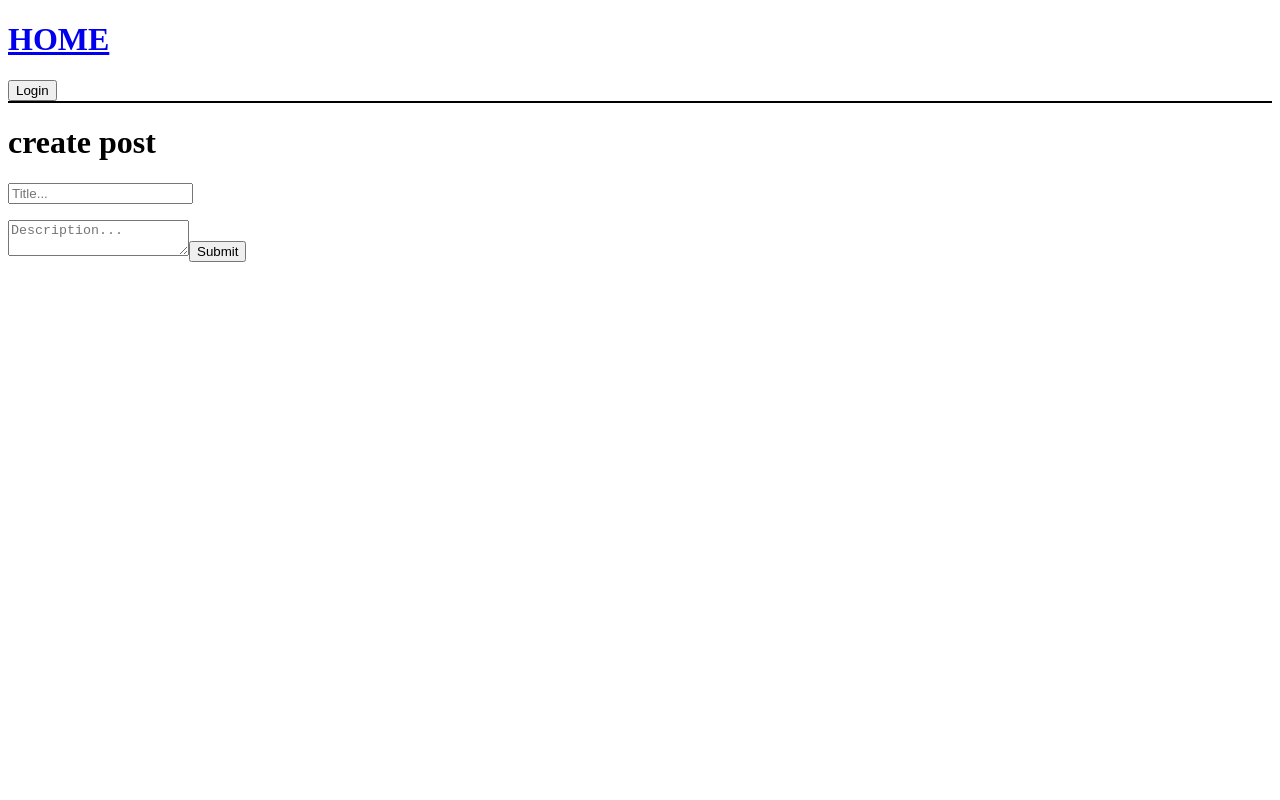
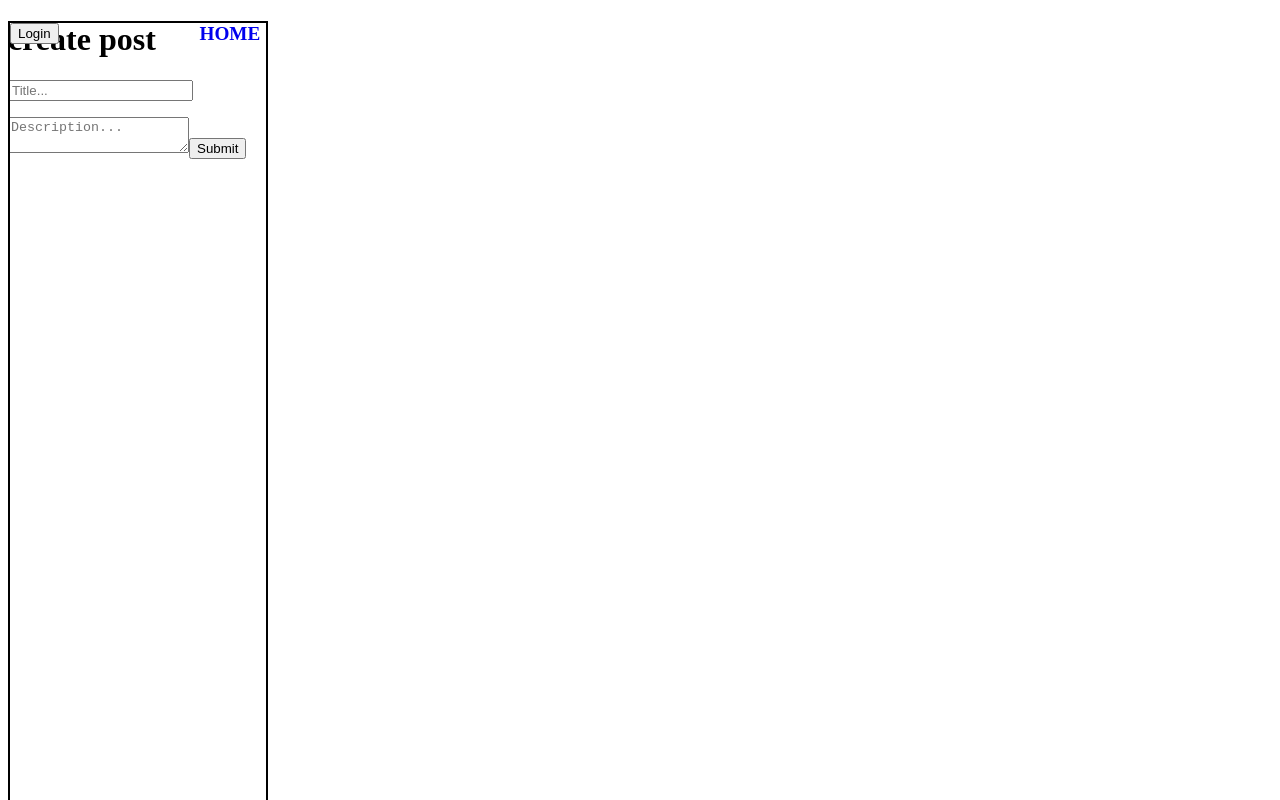
Before and after one commit to BrianHebert/wannabe, a React (Vite) app: page /CreatePost in a window 1280 px wide. Built offline with nearby package versions, Linux system fonts and the light colour scheme; no server answers.

Commit message:
added some basic styling to the navbar and home page

```diff
--- a/src/components/navbar.jsx
+++ b/src/components/navbar.jsx
@@ -9,7 +9,53 @@ import {  collection, getDocs,  query, where } from "firebase/firestore"
 import { useNavigate } from "react-router-dom";
 
 const NavbarStyle = styled.div`
-   border-bottom: black 2px solid;
+   border: black 2px solid;
+   float: left;
+   width: 20%;
+   height: 100%;
+   position: fixed;
+
+   h1{
+    font-size: 1.5vw;
+    margin-top:0px;
+    width: 26%;
+
+   }
+
+   .home{
+    float: right;
+
+   }
+
+   .profile{
+    float: right;
+
+    clear: right;
+   }
+
+   .imgContainer{
+    width: 26%;
+    float: right;
+    clear: right;
+
+   }
+
+   img{
+    float: left;
+    width: 85%;
+   }
+
+   .logout{
+    float: right;
+    clear: right;
+
+   }
+
+   .create{
+    float: right;
+    clear: right;
+
+   }
 `
 
 export default function Navbar(props){
@@ -59,7 +105,7 @@ export default function Navbar(props){
 
         {loading == false &&
         <NavbarStyle onLoad={getUser}>
-            <NavLink to={'/'} onClick={() => window.location='/'.reload()}><h1>HOME</h1></NavLink>
+            <NavLink to={'/'} onClick={() => window.location='/'.reload()}><h1 className="home">HOME</h1></NavLink>
             {!user && //because the user becomes true when logged in it will no longer display the login button
             <div>
             <button onClick={signInWithGoogle}>Login</button>
@@ -67,19 +113,20 @@ export default function Navbar(props){
 
             {user &&
             <div>
-            <NavLink to= "/Profile" state={{clickedUser: user?.uid}} onClick={() => window.location.reload()}>
-            <p>{nameDisplayed}</p>
-            <img  referrerPolicy="no-referrer" src={user?.photoURL || ""} width={30} height={30}/>
+            <NavLink to= "/Profile" state={{clickedUser: user?.uid}} >
+            <div className="imgContainer"> <img  referrerPolicy="no-referrer" src={user?.photoURL || ""} /></div>
+            <h1 className="profile">Profile</h1>
             </NavLink>
             </div>}
 
+            {user && <NavLink to= "/CreatePost"> <h1 className="create">Create</h1> </NavLink>}
 
             {user &&
             <div>
-            <button onClick={signUserOut}>Log Out</button>
+            <h1 className="logout" onClick={signUserOut}>Logout</h1>
             </div>}
 
-            {user && <NavLink to= "/CreatePost"> Create </NavLink>}
+
         </NavbarStyle>
         }
         </>
--- /dev/null
+++ b/src/pages/DisplayPosts.css
@@ -0,0 +1,52 @@
+@media (min-width: 1280px){
+.singlePost{
+    border: purple solid 2px;
+    width: 50%;
+    margin-left: auto;
+    margin-right: auto;
+}
+section{
+    display: flex;
+}
+.pfp{
+    display: flex;
+    width: 30px;
+    height: 30px;
+    margin-bottom: 0px;
+
+}
+.username{
+    display: flex;
+    margin-top: 3px;
+    margin-left: 3px;
+    font-size: 18px;
+    margin-bottom: 0px;
+
+}
+}
+.postTitle{
+    margin-top: 0px;
+    margin-bottom: 0px;
+
+}
+.postDescription{
+    margin-top: 5px;
+
+}
+
+@media (max-width: 1279px){
+    .singlePost{
+        border: purple solid 2px;
+        width: 70%;
+        margin-left: auto;
+        margin-right: auto;
+    }
+}
+@media (max-width: 600px){
+    .singlePost{
+        border: purple solid 2px;
+        width: 90%;
+        margin-left: auto;
+        margin-right: auto;
+    }
+}
--- a/src/pages/DisplayPosts.jsx
+++ b/src/pages/DisplayPosts.jsx
@@ -4,6 +4,8 @@ import { useAuthState } from 'react-firebase-hooks/auth'
 import { getDocs, where, collection, query} from "firebase/firestore"
 import { auth, db } from "../config/firebase.js"
 import { set } from "react-hook-form"
+import "./displayposts.css"
+
 
 export default function Post(props){
 
@@ -35,28 +37,27 @@ export default function Post(props){
     }
 
     return(
-        <>
+        <div className="singlePost">
+        <section>
+            <NavLink to= "/Profile" state={{clickedUser: props.post.userId}}>
+                {props.post.pfp!=null && <img  referrerPolicy="no-referrer" src={props.post.pfp || ""} className="pfp"/>}
+            </NavLink>
+            <NavLink to= "/Profile" state={{clickedUser: props.post.userId}}>
+                <p className="username">@{nameDisplayed}</p>
+            </NavLink>
+        </section>
         <div>
-            <h1>{props.post.title}</h1>
+            <h1 className="postTitle">{props.post.title}</h1>
         </div>
 
         <article>
-            <p>{props.post.description}</p>
+            <p className="postDescription">{props.post.description}</p>
         </article>
-
-        <section>
-            <NavLink to= "/Profile" state={{clickedUser: props.post.userId}}>
-                <p>@{nameDisplayed}</p>
-            </NavLink>
-            <NavLink to= "/Profile" state={{clickedUser: props.post.userId}}>
-                {props.post.pfp!=null && <img  referrerPolicy="no-referrer" src={props.post.pfp || ""} width={30} height={30}/>}
-            </NavLink>
-        </section>
 
         { props.post.userId == user?.uid &&
             <NavLink to= "/EditPost" state={{docId: props.post.id}}>EditPost</NavLink>
         }
 
-        </>
+        </div>
     )
 }
--- a/src/pages/Home.css
+++ b/src/pages/Home.css
@@ -1,5 +1,25 @@
-.searchSubmit {
-    background-color: aquamarine;
+body{
+    display: block;
+}
+.allOfSearch {
+    position: fixed;
+    right: 8px;
+    border: red solid 2px;
+    width: 20%;
+
+
+}
+.searchInput{
+    font-size: 1vw;
+    height: 1.5vw;
+    width: 60%;
+    float: left;
+
+
+}
+.searchSubmit{
+    height: 1.5vw;
+    float: left;
 }
 .searchResults{
     all: initial;
@@ -9,3 +29,6 @@
 .bitconfused{
     all: initial;
 }
+.allPosts{
+    border: red solid 2px;
+}
--- a/src/pages/Home.jsx
+++ b/src/pages/Home.jsx
@@ -83,8 +83,13 @@ export default function Home(){
             <InstantSearch searchClient={searchClient} indexName="posts">
             <SearchBox
                 classNames={{
-                    submit: 'searchSubmit'
+                    root: "allOfSearch",
+                    input: "searchInput",
+                    submit: 'searchSubmit',
+                    reset: "searchReset"
+
                 }}
+                placeholder="Search for posts"
                 queryHook={queryHook}
 
             />
@@ -99,9 +104,9 @@ export default function Home(){
             </InstantSearch>
 
             {!searched &&
-            <>
+            <div className="allPosts">
             {postsList?.map((post) => (<Post key={post.id} post={post}/> ))} {/*this loops through every post in the postLists array and returns the post component */}
-            </>
+            </div>
             }
         </div>
     )
```
